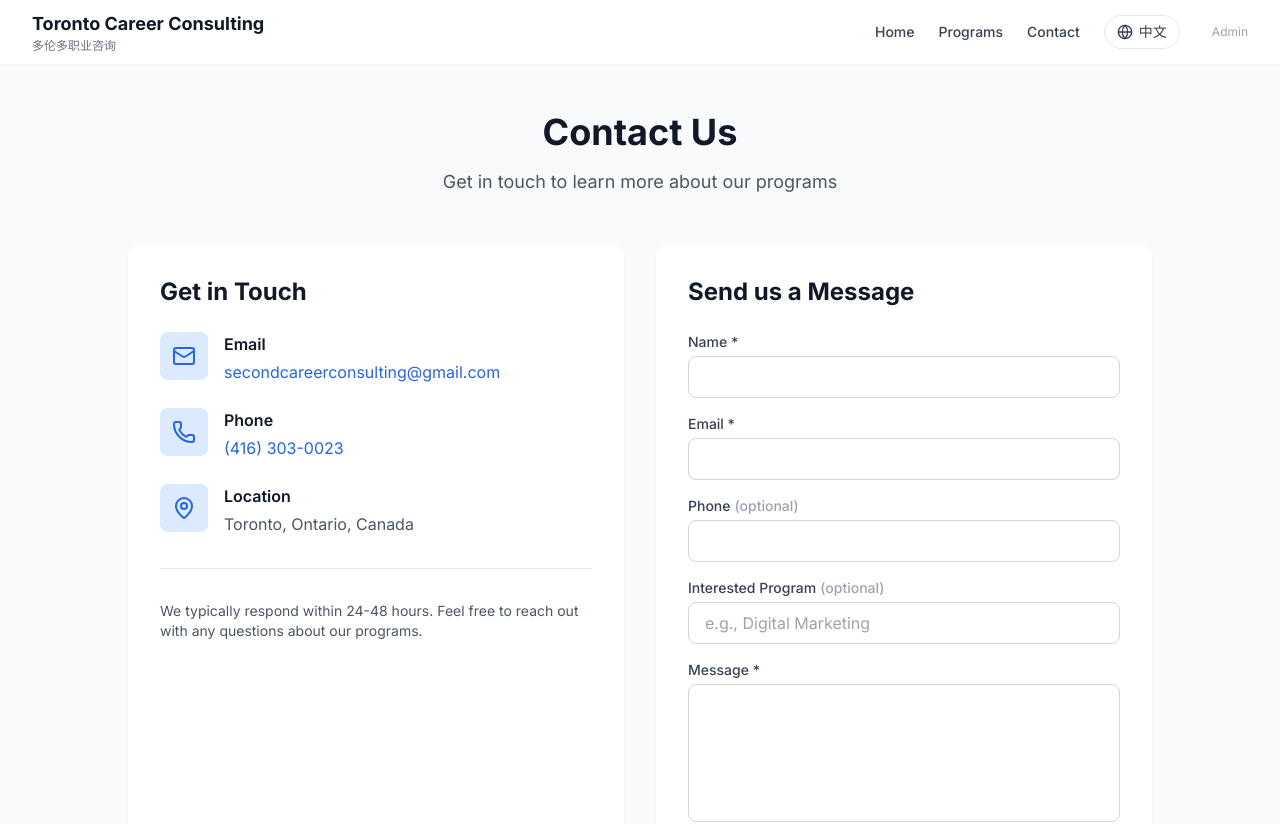
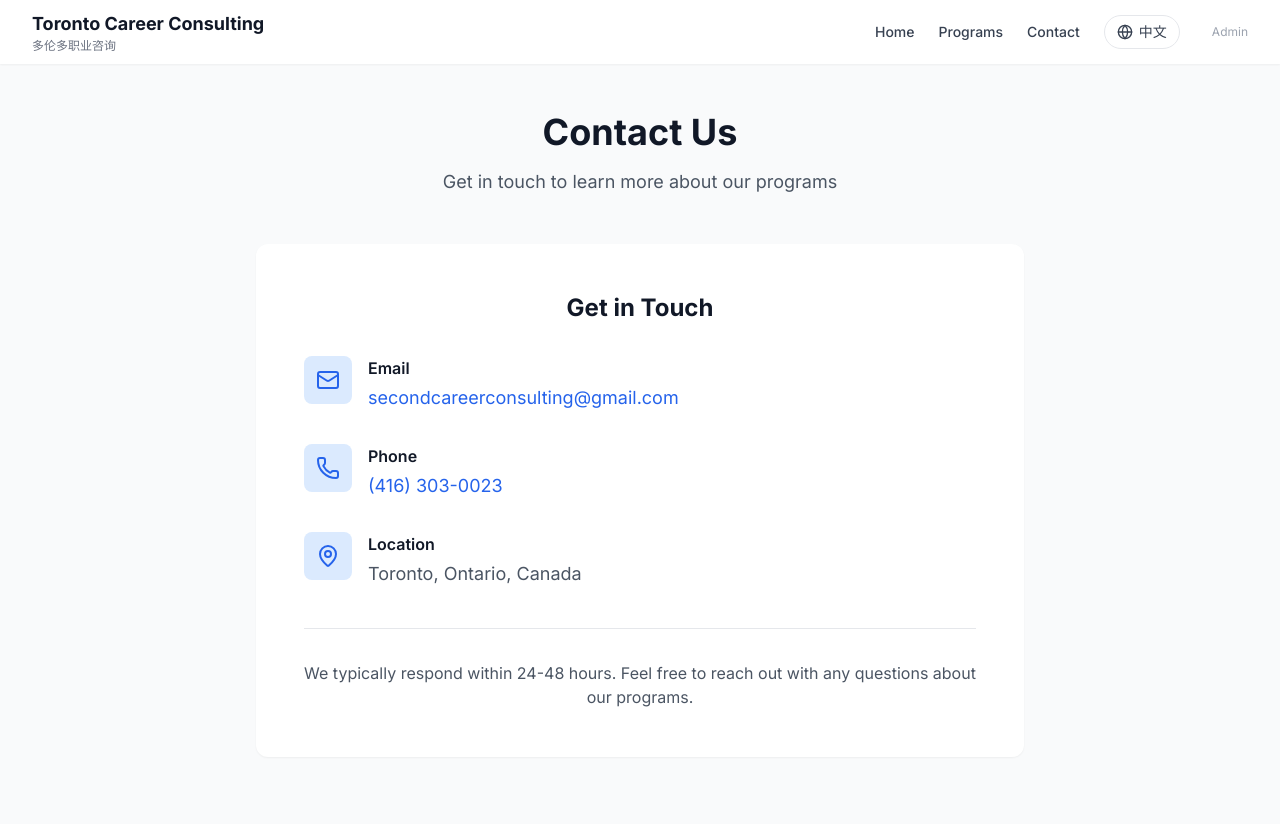
Before and after one commit to ayoung58/toronto-career-consulting, a Next.js app: page /contact in a window 1280 px wide. Shown: the top 824 px of the page. Built offline with nearby package versions, Linux system fonts and the light colour scheme.

Commit message:
Remove the unnecessary send a message form for now

```diff
--- a/app/contact/page.tsx
+++ b/app/contact/page.tsx
@@ -1,57 +1,16 @@
 "use client";
 
-import { useState } from "react";
 import { useLanguage } from "@/contexts/LanguageContext";
-import { toast } from "sonner";
-import { Mail, MapPin, Send, Phone } from "lucide-react";
+import { Mail, MapPin, Phone } from "lucide-react";
 
 export default function ContactPage() {
   const { language } = useLanguage();
-  const [loading, setLoading] = useState(false);
-  const [formData, setFormData] = useState({
-    name: "",
-    email: "",
-    phone: "",
-    interestedCourse: "",
-    message: "",
-  });
-
-  const handleSubmit = async (e: React.FormEvent) => {
-    e.preventDefault();
-    setLoading(true);
-
-    // Simulate form submission (add actual email service later if needed)
-    setTimeout(() => {
-      toast.success(
-        language === "en"
-          ? "Thank you! We will contact you soon."
-          : "感谢您的联系！我们会尽快回复。",
-      );
-      setFormData({
-        name: "",
-        email: "",
-        phone: "",
-        interestedCourse: "",
-        message: "",
-      });
-      setLoading(false);
-    }, 1000);
-  };
-
-  const handleChange = (
-    e: React.ChangeEvent<HTMLInputElement | HTMLTextAreaElement>,
-  ) => {
-    setFormData((prev) => ({
-      ...prev,
-      [e.target.name]: e.target.value,
-    }));
-  };
 
   return (
     <div className="flex flex-col min-h-screen">
       <main className="flex-1 bg-gray-50">
         <div className="max-w-7xl mx-auto px-4 sm:px-6 lg:px-8 py-12">
-          <div className="max-w-5xl mx-auto">
+          <div className="max-w-3xl mx-auto">
             {/* Page Header */}
             <div className="text-center mb-12">
               <h1 className="text-4xl font-bold text-gray-900 mb-4">
@@ -64,14 +23,13 @@ export default function ContactPage() {
               </p>
             </div>
 
-            <div className="grid grid-cols-1 lg:grid-cols-2 gap-8">
             {/* Contact Information */}
-              <div className="bg-white rounded-xl p-8 shadow-sm">
-                <h2 className="text-2xl font-bold text-gray-900 mb-6">
+            <div className="bg-white rounded-xl p-8 md:p-12 shadow-sm">
+              <h2 className="text-2xl font-bold text-gray-900 mb-8 text-center">
                 {language === "en" ? "Get in Touch" : "联系方式"}
               </h2>
 
-                <div className="space-y-6">
+              <div className="space-y-8">
                 <div className="flex items-start gap-4">
                   <div className="flex-shrink-0 w-12 h-12 bg-primary-100 rounded-lg flex items-center justify-center">
                     <Mail className="h-6 w-6 text-primary-600" />
@@ -82,7 +40,7 @@ export default function ContactPage() {
                     </h3>
                     <a
                       href="mailto:secondcareerconsulting@gmail.com"
-                        className="text-primary-600 hover:text-primary-700 hover:underline"
+                      className="text-primary-600 hover:text-primary-700 hover:underline text-lg"
                     >
                       secondcareerconsulting@gmail.com
                     </a>
@@ -99,7 +57,7 @@ export default function ContactPage() {
                     </h3>
                     <a
                       href="tel:+14163030023"
-                        className="text-primary-600 hover:text-primary-700 hover:underline"
+                      className="text-primary-600 hover:text-primary-700 hover:underline text-lg"
                     >
                       (416) 303-0023
                     </a>
@@ -114,147 +72,20 @@ export default function ContactPage() {
                     <h3 className="font-semibold text-gray-900 mb-1">
                       {language === "en" ? "Location" : "地址"}
                     </h3>
-                      <p className="text-gray-600">Toronto, Ontario, Canada</p>
+                    <p className="text-gray-600 text-lg">
+                      Toronto, Ontario, Canada
+                    </p>
                   </div>
                 </div>
               </div>
 
               {/* Additional Info */}
-                <div className="mt-8 pt-8 border-t">
-                  <p className="text-sm text-gray-600">
+              <div className="mt-10 pt-8 border-t">
+                <p className="text-gray-600 text-center">
                   {language === "en"
                     ? "We typically respond within 24-48 hours. Feel free to reach out with any questions about our programs."
                     : "我们通常在24-48小时内回复。如有任何关于课程的问题，请随时联系我们。"}
                 </p>
-                </div>
-              </div>
-
-              {/* Contact Form */}
-              <div className="bg-white rounded-xl p-8 shadow-sm">
-                <h2 className="text-2xl font-bold text-gray-900 mb-6">
-                  {language === "en" ? "Send us a Message" : "发送消息"}
-                </h2>
-
-                <form onSubmit={handleSubmit} className="space-y-4">
-                  <div>
-                    <label
-                      htmlFor="name"
-                      className="block text-sm font-medium text-gray-700 mb-1"
-                    >
-                      {language === "en" ? "Name" : "姓名"} *
-                    </label>
-                    <input
-                      type="text"
-                      id="name"
-                      name="name"
-                      value={formData.name}
-                      onChange={handleChange}
-                      required
-                      className="w-full px-4 py-2 border border-gray-300 rounded-lg focus:outline-none focus:ring-2 focus:ring-primary-500 focus:border-transparent"
-                    />
-                  </div>
-
-                  <div>
-                    <label
-                      htmlFor="email"
-                      className="block text-sm font-medium text-gray-700 mb-1"
-                    >
-                      {language === "en" ? "Email" : "电子邮件"} *
-                    </label>
-                    <input
-                      type="email"
-                      id="email"
-                      name="email"
-                      value={formData.email}
-                      onChange={handleChange}
-                      required
-                      className="w-full px-4 py-2 border border-gray-300 rounded-lg focus:outline-none focus:ring-2 focus:ring-primary-500 focus:border-transparent"
-                    />
-                  </div>
-
-                  <div>
-                    <label
-                      htmlFor="phone"
-                      className="block text-sm font-medium text-gray-700 mb-1"
-                    >
-                      {language === "en" ? "Phone" : "电话"}
-                      <span className="text-gray-400 ml-1">
-                        ({language === "en" ? "optional" : "可选"})
-                      </span>
-                    </label>
-                    <input
-                      type="tel"
-                      id="phone"
-                      name="phone"
-                      value={formData.phone}
-                      onChange={handleChange}
-                      className="w-full px-4 py-2 border border-gray-300 rounded-lg focus:outline-none focus:ring-2 focus:ring-primary-500 focus:border-transparent"
-                    />
-                  </div>
-
-                  <div>
-                    <label
-                      htmlFor="interestedCourse"
-                      className="block text-sm font-medium text-gray-700 mb-1"
-                    >
-                      {language === "en"
-                        ? "Interested Program"
-                        : "感兴趣的课程"}
-                      <span className="text-gray-400 ml-1">
-                        ({language === "en" ? "optional" : "可选"})
-                      </span>
-                    </label>
-                    <input
-                      type="text"
-                      id="interestedCourse"
-                      name="interestedCourse"
-                      value={formData.interestedCourse}
-                      onChange={handleChange}
-                      placeholder={
-                        language === "en"
-                          ? "e.g., Digital Marketing"
-                          : "例如：数字营销"
-                      }
-                      className="w-full px-4 py-2 border border-gray-300 rounded-lg focus:outline-none focus:ring-2 focus:ring-primary-500 focus:border-transparent"
-                    />
-                  </div>
-
-                  <div>
-                    <label
-                      htmlFor="message"
-                      className="block text-sm font-medium text-gray-700 mb-1"
-                    >
-                      {language === "en" ? "Message" : "留言"} *
-                    </label>
-                    <textarea
-                      id="message"
-                      name="message"
-                      value={formData.message}
-                      onChange={handleChange}
-                      required
-                      rows={5}
-                      className="w-full px-4 py-2 border border-gray-300 rounded-lg focus:outline-none focus:ring-2 focus:ring-primary-500 focus:border-transparent resize-none"
-                    />
-                  </div>
-
-                  <button
-                    type="submit"
-                    disabled={loading}
-                    className="w-full flex items-center justify-center gap-2 px-6 py-3 bg-primary-600 text-white rounded-lg hover:bg-primary-700 transition font-medium disabled:opacity-50 disabled:cursor-not-allowed"
-                  >
-                    {loading ? (
-                      <>
-                        <div className="animate-spin rounded-full h-5 w-5 border-b-2 border-white"></div>
-                        {language === "en" ? "Sending..." : "发送中..."}
-                      </>
-                    ) : (
-                      <>
-                        <Send className="h-5 w-5" />
-                        {language === "en" ? "Send Message" : "发送消息"}
-                      </>
-                    )}
-                  </button>
-                </form>
               </div>
             </div>
           </div>
```
Lines whose indentation alone changed are shown as unchanged.
